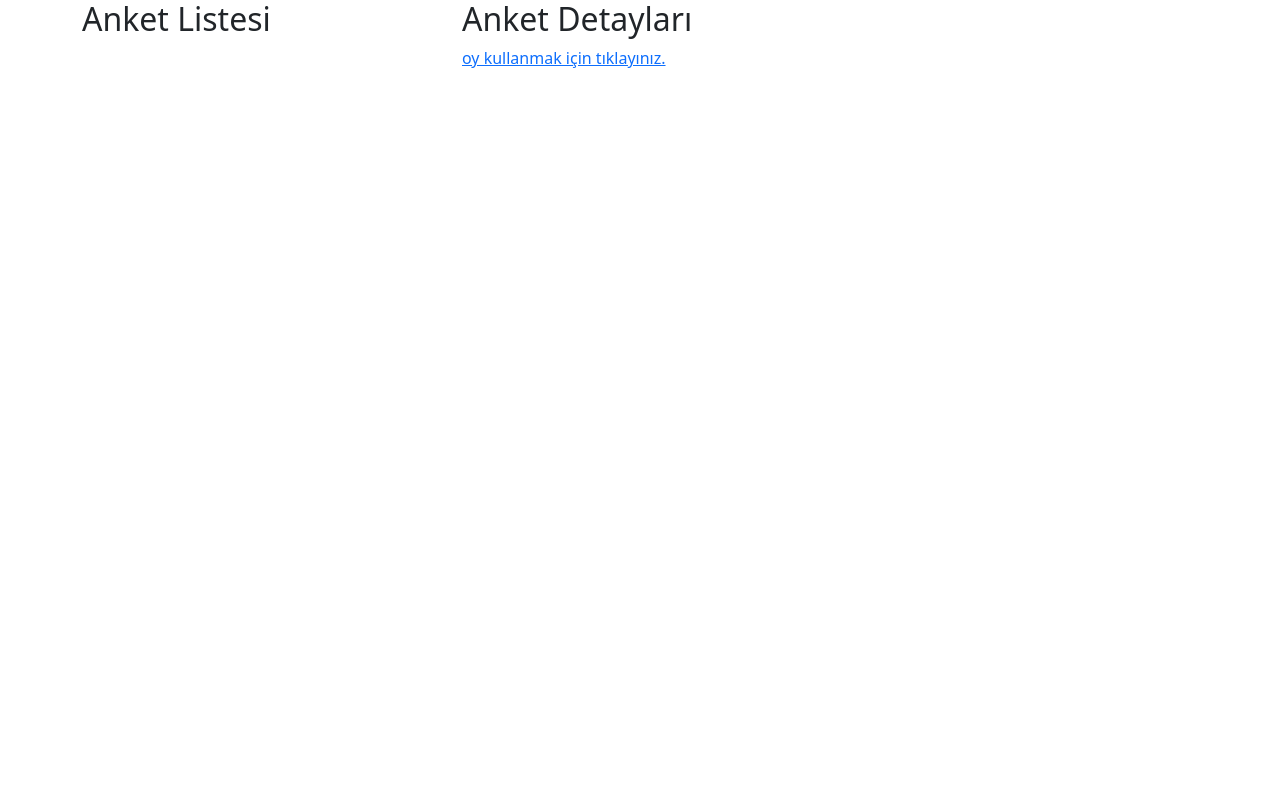
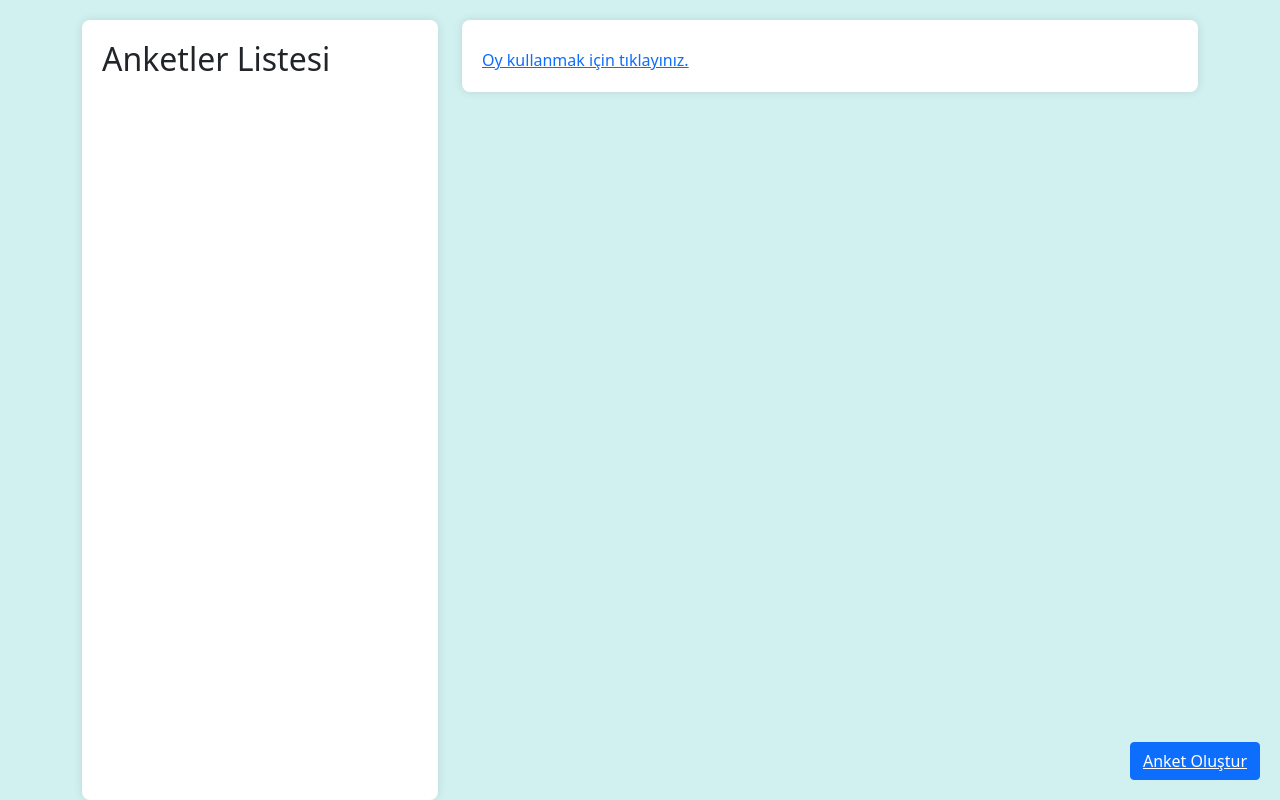
Before and after one commit to YuCaIb/survey-edu4tech, a Flask app: template templates/home.html in a window 1280 px wide. Run offline with Flask 3, Linux system fonts and the light colour scheme; the template is opened without the code that fills it, so the values that code supplies are empty.

Commit message:
some cosmetics

```diff
--- a/main.py
+++ b/main.py
@@ -1,3 +1,5 @@
+from datetime import datetime, timedelta, timezone
+
 from flask import Flask, render_template, request, redirect, jsonify, session, url_for
 import pymongo
 from werkzeug.security import generate_password_hash, check_password_hash
@@ -150,7 +152,7 @@ def survey():
             db["survey"].insert_one({
                 "_id": survey_id,
                 "anket_basligi": anket_basligi,
-                "options": options
+                "options": options,
             })
 
             # Başarılı bir şekilde işlendiğine dair bir yanıt gönderelim
--- a/templates/home.html
+++ b/templates/home.html
@@ -1,18 +1,49 @@
 <!DOCTYPE html>
 <html lang="tr">
+
 <head>
     <meta charset="UTF-8">
     <meta name="viewport" content="width=device-width, initial-scale=1.0">
     <title>Anket Uygulaması</title>
     <link href="https://cdn.jsdelivr.net/npm/bootstrap@5.1.3/dist/css/bootstrap.min.css" rel="stylesheet"
         integrity="sha384-1BmE4kWBq78iYhFldvKuhfTAU6auU8tT94WrHftjDbrCEXSU1oBoqyl2QvZ6jIW3" crossorigin="anonymous">
+    <style>
+        body {
+            background-color: #d1f0f0; /* Su Yeşili */
+            padding-top: 20px;
+        }
+
+        .survey-details {
+            background-color: #fff; /* Beyaz */
+            border-radius: 8px;
+            padding: 20px;
+            box-shadow: 0 0 10px rgba(0, 0, 0, 0.1);
+        }
+
+        .survey-list {
+            background-color: #fff; /* Beyaz */
+            border-radius: 8px;
+            padding: 20px;
+            box-shadow: 0 0 10px rgba(0, 0, 0, 0.1);
+            height: calc(100vh - 20px);
+            overflow-y: auto;
+        }
+
+        .create-survey-button {
+            position: fixed;
+            bottom: 20px;
+            right: 20px;
+        }
+    </style>
 </head>
+
 <body>
     <div class="container">
         <div class="row">
             <div class="col-md-4">
-            <h2>Anket Listesi</h2>
-            <ul class="list-group list-group-flush overflow-auto">
+                <div class="survey-list">
+                    <h2>Anketler Listesi</h2>
+                    <ul class="list-group list-group-flush">
                         {% for survey in surveys %}
                         <li class="list-group-item">
                             <a href="{{ url_for('survey_details', survey_id=survey['_id']) }}">{{survey['anket_basligi']}}</a>
@@ -20,8 +51,9 @@
                         {% endfor %}
                     </ul>
                 </div>
+            </div>
             <div class="col-md-8">
-            <h2>Anket Detayları</h2>
+                <div class="survey-details">
                     <h3>{{surveys[0]['anket_basligi']}}</h3>
                     <div>
                         {% for option in surveys[0]['options']%}
@@ -29,10 +61,13 @@
                         {% endfor %}
                     </div>
                     <div>
-                <a href="{{url_for('survey_details', survey_id= surveys[0]['_id'])}}">oy kullanmak için tıklayınız. </a>
+                        <a href="{{url_for('survey_details', survey_id= surveys[0]['_id'])}}">Oy kullanmak için tıklayınız.</a>
                     </div>
                 </div>
             </div>
         </div>
+    </div>
+    <button class="btn btn-primary create-survey-button"><a href="create-survey" class="text-white">Anket Oluştur</a></button>
 </body>
+
 </html>
```
Also changed, not shown: templates/create-survey.html (+10 -1 lines), templates/survey_detail.html (+14 -2 lines). Lines whose indentation alone changed are shown as unchanged.
